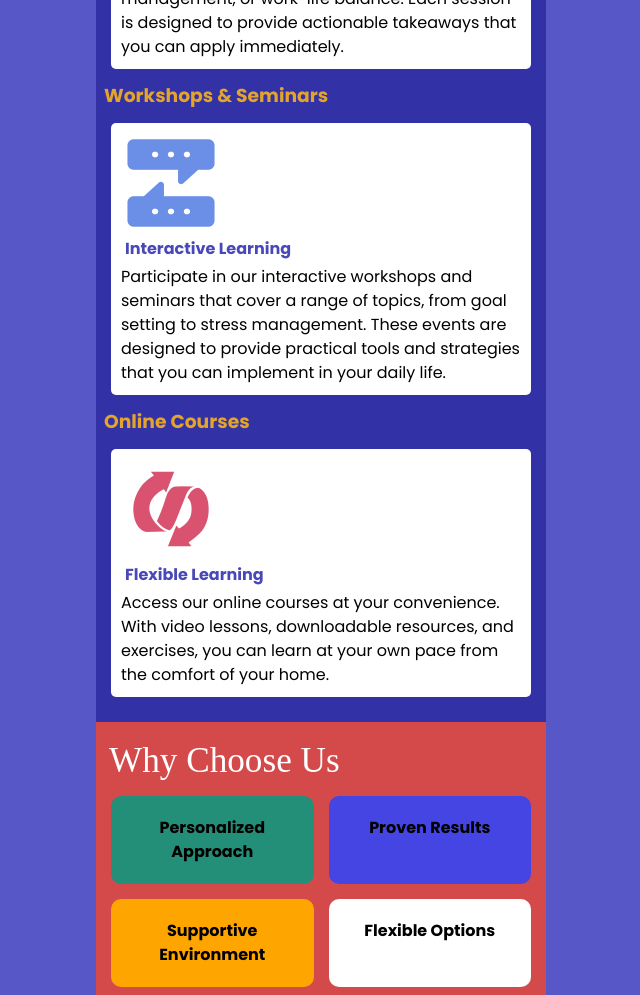
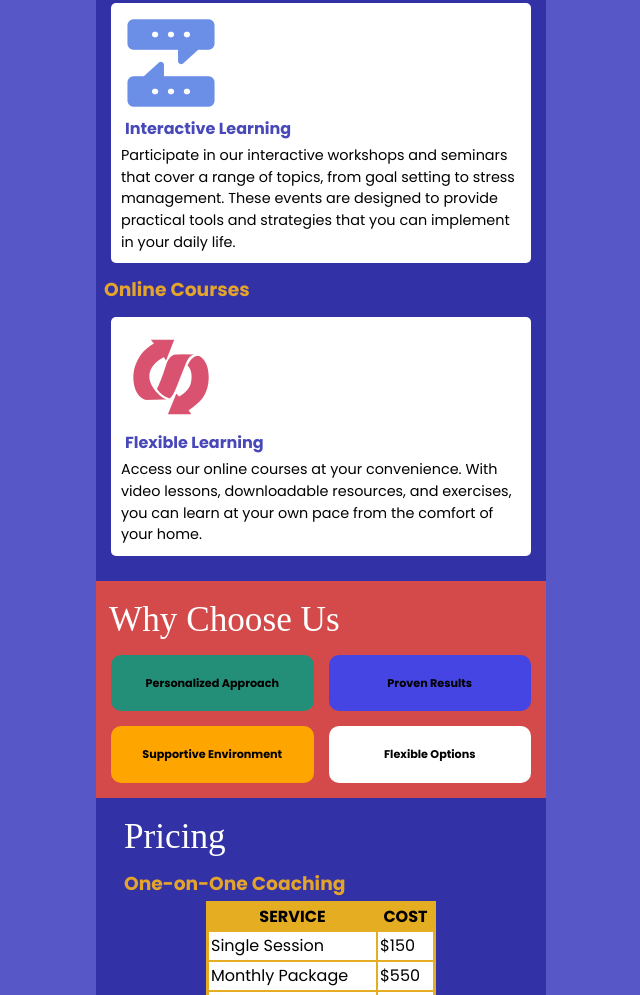
Before and after one commit to ManInRobes/path-to-success, a plain HTML site: page index.html in a window 1280 px wide. Shown: the part 1805-2800 px from the top of the page, without its empty margins (319-959 px from the left). Drawn offline with Linux system fonts and the light colour scheme; a web font is replaced by a local one.

Commit message:
Update styles.css
Pulled it up on my phone to test, fixed css font sizes

```diff
--- a/styles.css
+++ b/styles.css
@@ -11,7 +11,6 @@ nav{
     background-color: var(--red-color);
 }
 /* Font Set */
-
 h1, h2{
     font-family: "Modak";
     color: var(--header-pri);
@@ -91,6 +90,8 @@ nav li{
 }
 #why-choose-us{
     padding: 10px;
+    font-size: 0.7rem;
+
 }
 .grid-container{
     display: grid;
@@ -98,11 +99,11 @@ nav li{
     gap: 5px;
 }
 .grid-container section{
-    padding: 20px;
-    border-radius: 10px;
+    padding: 1.25rem;
+    border-radius: 0.625rem;
     font-weight: bold;
     text-align: center;
-    margin: 5px;
+    margin: 0.3125rem;
 }
 /* #WHY CHOOSE US GRID BOX COLORS CONTROLLED IN HTML */
 
@@ -271,4 +272,8 @@ body{
 }
 body *{
     margin: 0 auto;
+
 }
+body p{
+    font-size: 0.9rem;
+}
```
